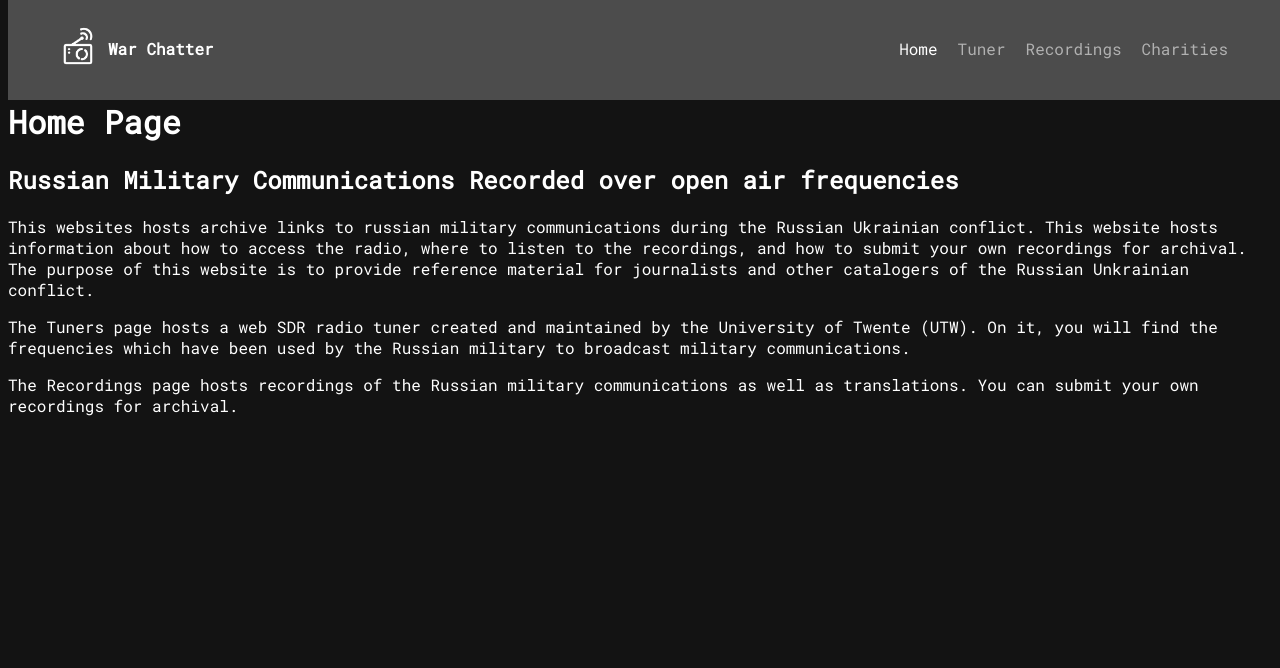
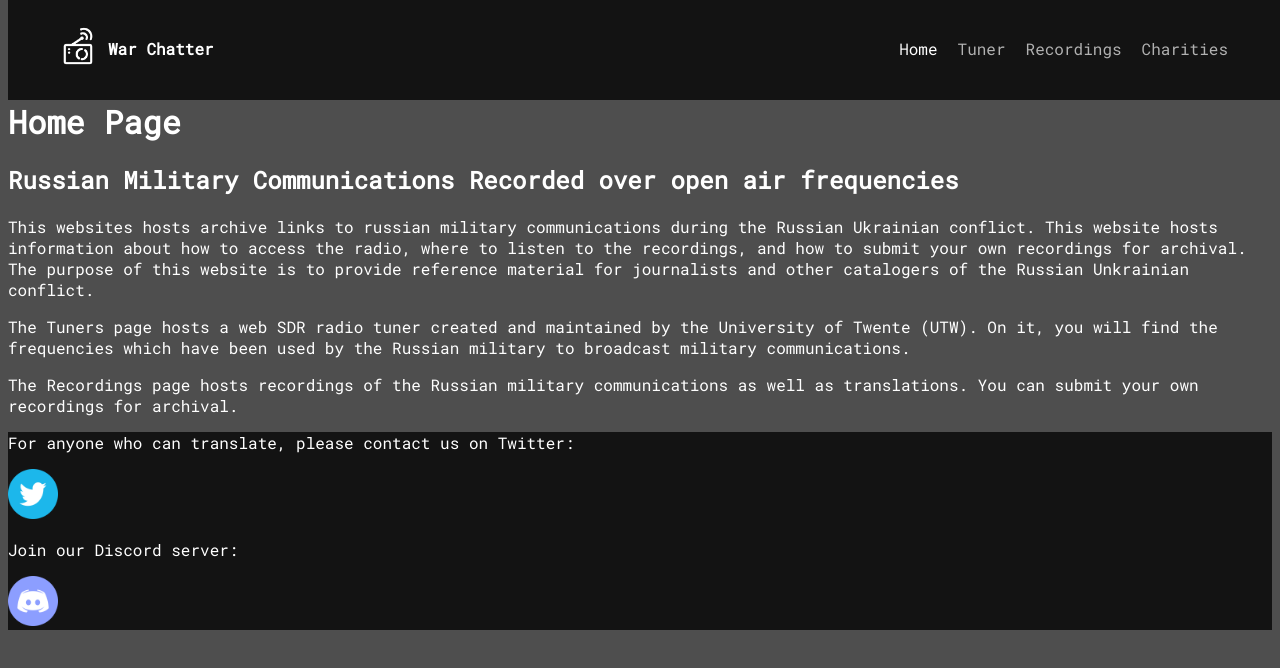
Before and after one commit to brianross93/warchatter, a React (Create React App) app: page / in a window 1280 px wide. Shown: the top 668 px of the page. Built offline with nearby package versions, Linux system fonts and the light colour scheme.

Commit message:
added footer

```diff
--- a/src/App.css
+++ b/src/App.css
@@ -11,7 +11,7 @@
 */
 
 body {
-  background-color: #131313;
+  background-color: #4E4E4E;
   color: #FFFFFF;
   font-family: 'Roboto Mono';
 }
--- a/src/App.js
+++ b/src/App.js
@@ -1,12 +1,14 @@
 import './App.css'
-import NavBar from './components/navbar/NavBar';
-import Main from './components/Main';
+import NavBar from './components/navbar/NavBar'
+import Main from './components/Main'
+import Footer from './components/footer/Footer'
 
 export default function App() {
   return (
     <div className='App'>
       <NavBar />
       <Main />
+      <Footer />
     </div>
   );
 }
--- /dev/null
+++ b/src/components/footer/Footer.css
@@ -0,0 +1,8 @@
+.Footer {
+  background-color: #131313;
+  width: 100%
+}
+
+img {
+  width: 50px
+}
--- /dev/null
+++ b/src/components/footer/Footer.js
@@ -0,0 +1,16 @@
+import './Footer.css'
+
+export default function Footer() {
+  return (
+    <div className='Footer'>
+      <div className='twitter'>
+        <p>For anyone who can translate, please contact us on Twitter: </p>
+        <a href="https://twitter.com/CashmanDian"><img src="./twitter.png" alt="twitter logo"/></a>
+      </div>
+      <div className="discord">
+        <p>Join our Discord server: </p>
+        <a href="https://discord.com/invite/K49eBFUC"><img src="./discord.png" alt="discord logo" /></a>
+      </div>
+    </div>
+  )
+}
--- a/src/components/navbar/NavBar.css
+++ b/src/components/navbar/NavBar.css
@@ -1,5 +1,5 @@
 .NavBar {
-  background-color: #4C4C4C;
+  background-color: #131313;
   position: fixed;
   top: 0;
   width: 100%;
@@ -34,7 +34,7 @@
   padding: 0;
   font-family: 'Roboto Mono';
   font-weight: bolder;
-  color: #FFFFFF
+  color: #FFFFFF;
 }
 
 .navlinks {
--- a/src/components/routes/home/Home.css
+++ b/src/components/routes/home/Home.css
@@ -1,4 +1,3 @@
 .Home {
   margin-top: 100px;
-  background-color: #131313;
 }
```
Also changed, not shown: public/discord.png (added), public/twitter.png (added).
